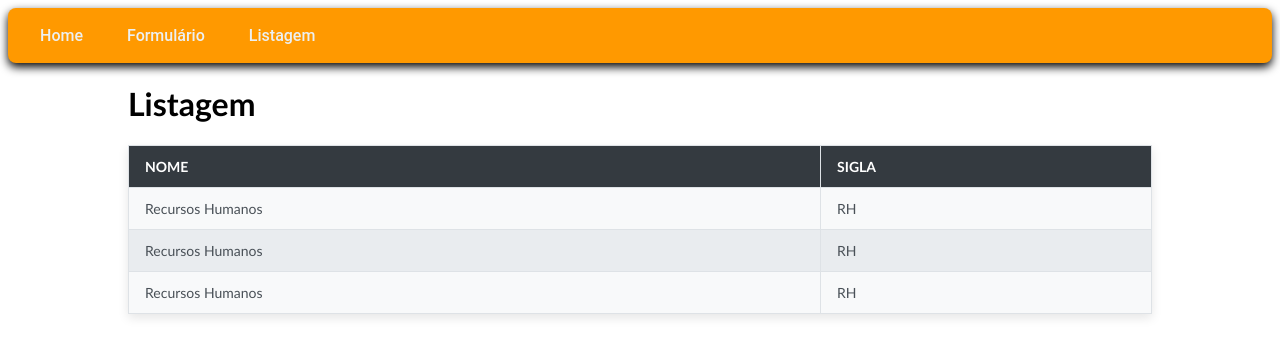
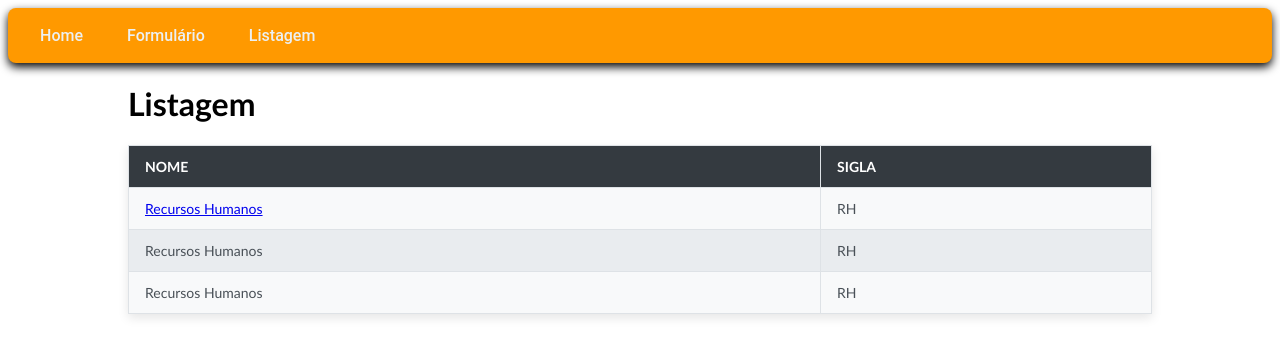
Before and after one commit to csfeijo/1606190-reactjs, a React (Vite) app in the folder app-react/: page /listagem in a window 1280 px wide. Shown: the top 356 px of the page. Built offline with nearby package versions, Linux system fonts and the light colour scheme.

Commit message:
aula 07: detalhes da listagem e useParams na rota

```diff
--- a/app-react/src/App.tsx
+++ b/app-react/src/App.tsx
@@ -4,6 +4,7 @@ import MenuCustom from "./Components/Menu/Menu.styled";
 import Home from "./Pages/Home";
 import FormularioCustom from "./Pages/Formulario/Formulario.styled";
 import ListagemCustom from "./Pages/Listagem/Listagem.styled";
+import ListagemDetalhes from "./Pages/ListagemDetalhes";
 
 const App = () => {
   return (
@@ -13,8 +14,14 @@ const App = () => {
       <div className="container">
         <Routes>
           <Route path="/" element={<Home />} />
+
           <Route path="/formulario" element={<FormularioCustom />} />
-          <Route path="/listagem" element={<ListagemCustom />} />
+
+          <Route path="/listagem">
+            <Route index element={<ListagemCustom />} />
+            <Route path=":id" element={<ListagemDetalhes />} />
+          </Route>
+
           <Route path="*" element={<h1>404 - NÃO ENCONTRADO</h1>} />
         </Routes>
       </div>
--- a/app-react/src/Pages/Listagem/index.tsx
+++ b/app-react/src/Pages/Listagem/index.tsx
@@ -1,3 +1,5 @@
+import { Link } from "react-router-dom";
+
 interface ListagemInterface {
   className?: string;
 }
@@ -17,7 +19,9 @@ const Listagem = ({ className }: ListagemInterface) => {
 
         <tbody>
           <tr>
-            <td>Recursos Humanos</td>
+            <td>
+              <Link to="789">Recursos Humanos</Link>
+            </td>
             <td>RH</td>
           </tr>
           <tr>
--- /dev/null
+++ b/app-react/src/Pages/ListagemDetalhes/index.tsx
@@ -0,0 +1,13 @@
+import { useParams } from "react-router-dom";
+
+const ListagemDetalhes = () => {
+  const { id } = useParams();
+
+  return (
+    <>
+      <h1>Detalhes do Item {id}</h1>
+    </>
+  );
+};
+
+export default ListagemDetalhes;
```
